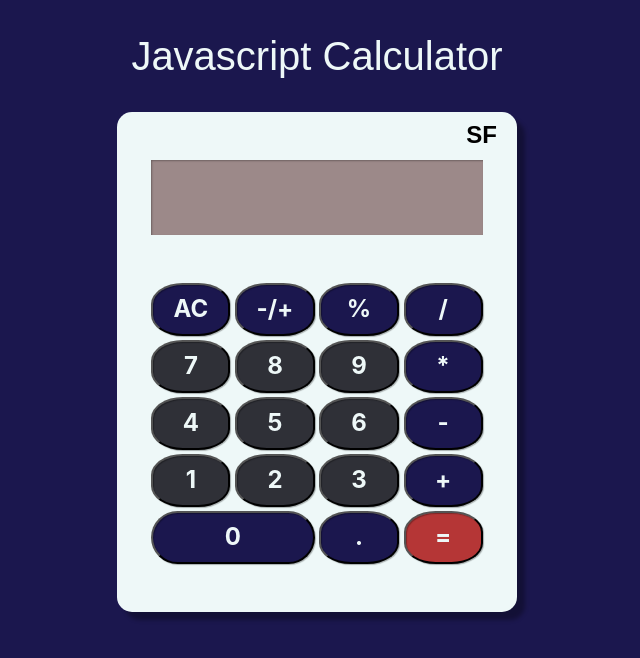
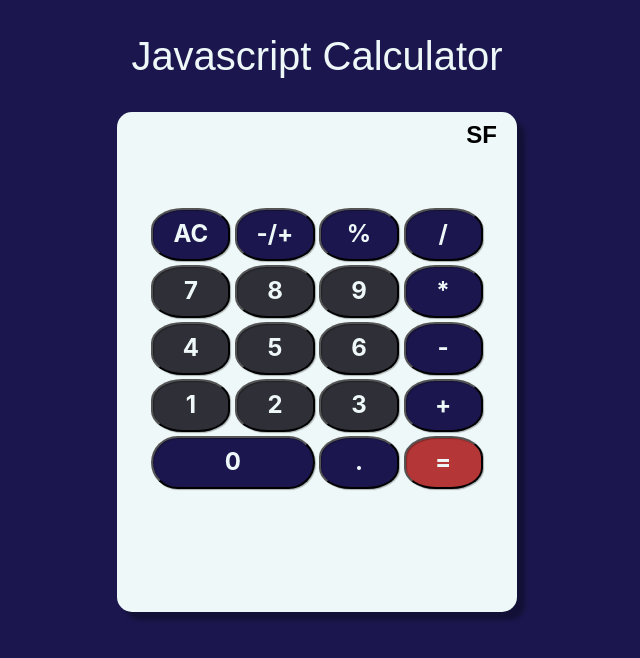
Before and after one commit to SamsonFlomo/javascript-calculator, a React (Create React App) app: page / in a window 1280 px wide. Shown: the top 658 px of the page, without its empty margins (323-963 px from the left). Built offline with nearby package versions, Linux system fonts and the light colour scheme; a web font is replaced by a local one.

Commit message:
modified

```diff
--- a/src/App.css
+++ b/src/App.css
@@ -47,7 +47,7 @@ h1 {
 #display {
   color: var(--primary-background);
   width: 90%;
-  height: 16%;
+  max-height: 16%;
   background-color: #9C8989;
   margin-top: 2rem;
   padding: 0;
@@ -57,10 +57,11 @@ h1 {
   box-shadow: inset 1px 1px 2px rgba(0, 0, 0, 0.3);
   text-align: right;
   font-size: 3rem;
-  overflow: hidden;
   align-items: right;
   display: flex;
   flex-direction: column;
+  white-space: nowrap;
+  overflow-x: scroll;
 }
 
 #buttons {
@@ -110,6 +111,6 @@ button {
   #buttons {
   margin-top: 1.7rem;
   margin-bottom: .5rem;
-}
+ }
 
 }
```
